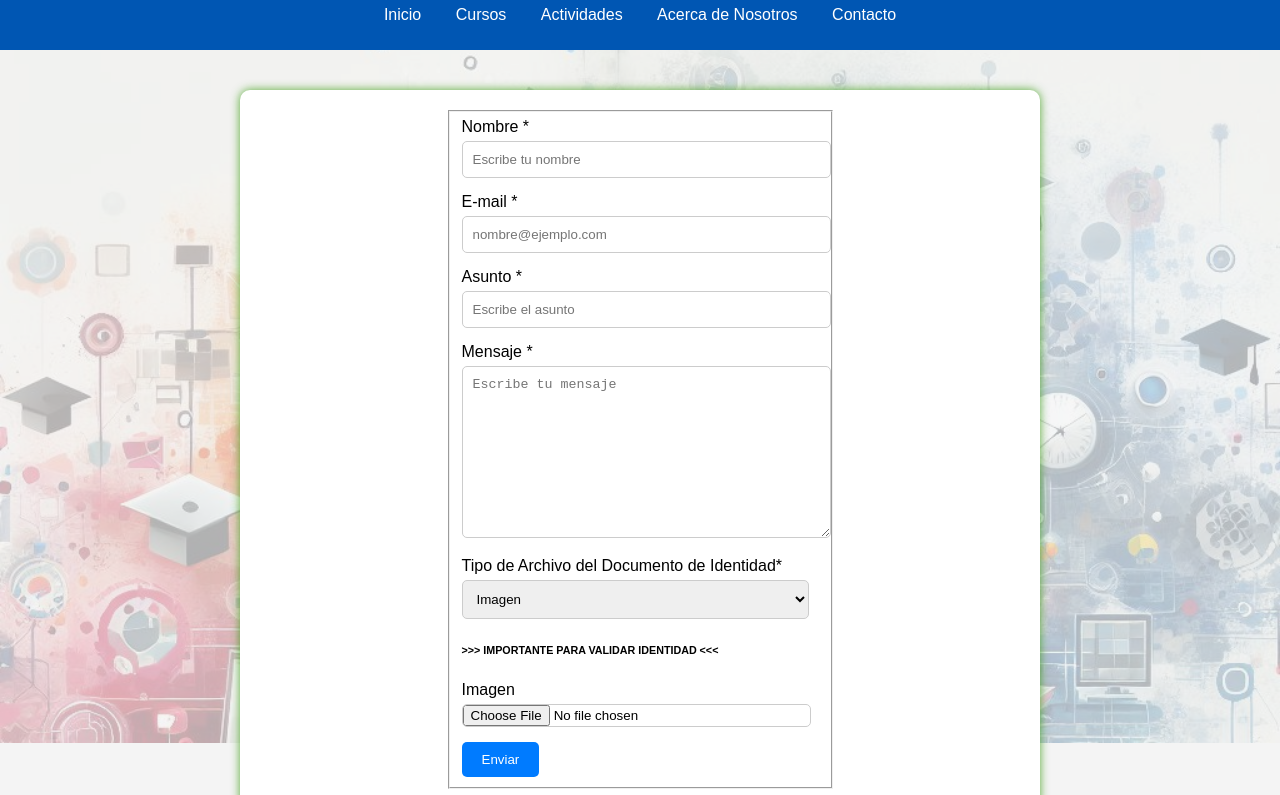
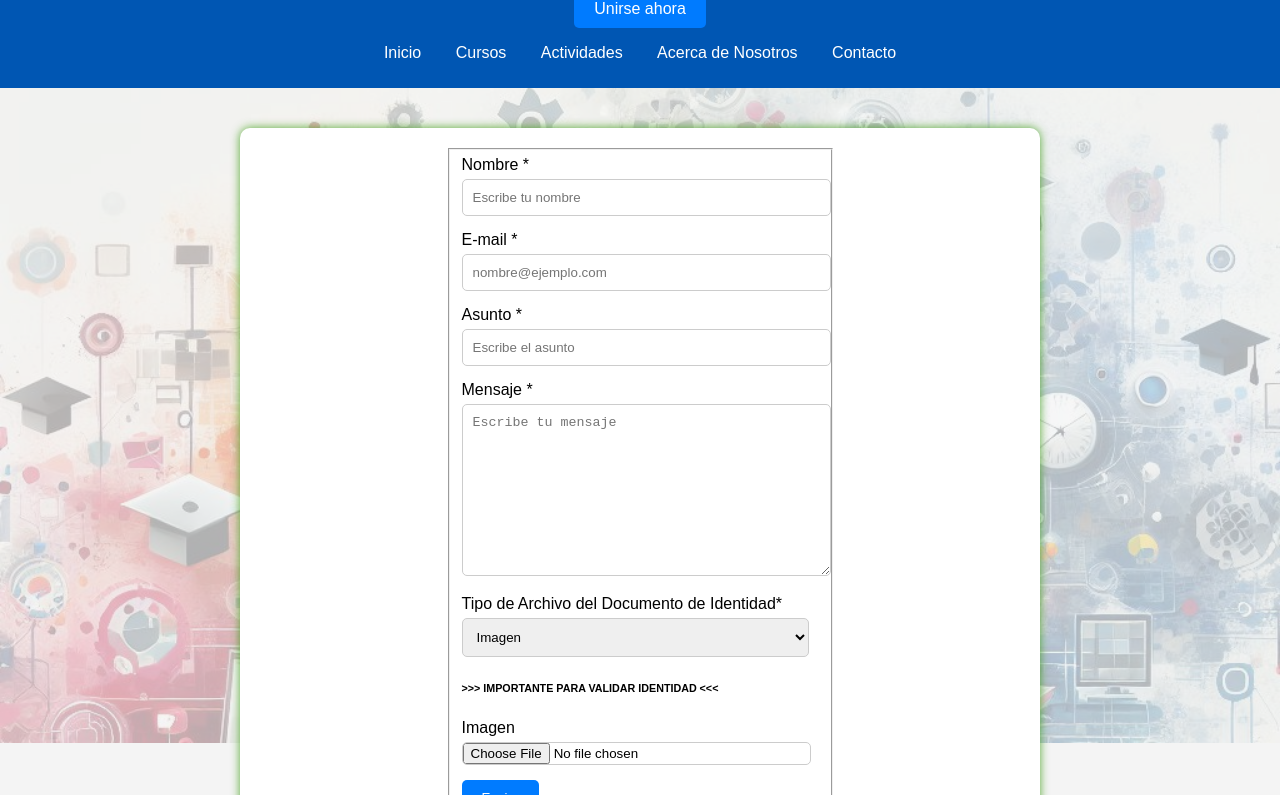
Before and after one commit to MarcosMerdine/TrabajoFinal.github.io, a website: page Contacto.html in a window 1280 px wide. Shown: the part 57-852 px from the top of the page. Drawn offline with Linux system fonts and the light colour scheme.

Commit message:
Modificaciones para usuarios.html y agregar icono

```diff
--- a/Contacto.html
+++ b/Contacto.html
@@ -5,11 +5,13 @@
     <meta name="viewport" content="width=device-width, initial-scale=1.0">
     <title>Plataforma Educativa Interactiva ABC</title>
     <link rel="stylesheet" href="styles.css">
+    <link rel="icon" href="imagenes/fondo.ico" type="image/x-icon">
 </head>
 <body>
     <div class="background-image"></div>
     <header>
         <h1>Plataforma Educativa Interactiva ABC</h1>
+        <a href="usuarios.html" class="btn">Unirse ahora</a>
         <nav>
             <ul>
                 <li><a href="Index.html">Inicio</a></li>
```
